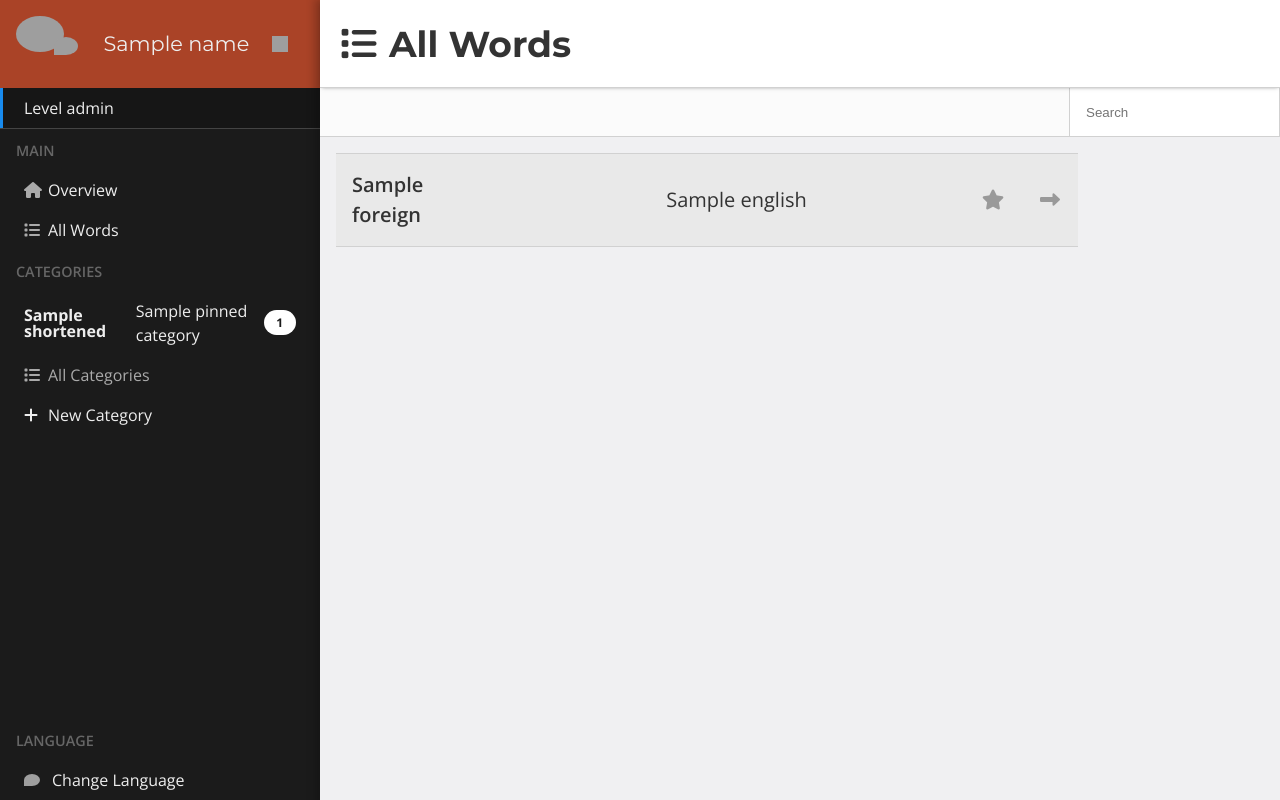
After one commit to DanCatchpole/phrasebook-django, a Django app: template phrasebook/templates/phrasebook/all-words.html in a window 1280 px wide. The commit adds this page. Run offline with Django 3.2, Linux system fonts and the light colour scheme; the template is opened without the code that fills it: most values are stand-ins (such as "Sample title", 1, 10 or a date in 2020); some libraries are stand-ins or nearby versions; grey boxes are pictures that could not be loaded.

Commit message:
All words

```diff
--- a/phrasebook/static/phrasebook/css/dancss/_buttons.scss
+++ b/phrasebook/static/phrasebook/css/dancss/_buttons.scss
@@ -3,11 +3,17 @@
 .button {
   text-decoration: none;
   border: 0;
-  padding: 0.5rem 1rem;
-
+  padding: 0.25rem 1rem;
+  font-size: 1rem;
+  height: auto;
   i {
     margin-right: 0.5rem;
   }
+}
+
+
+.margin--left {
+  margin-left: 1rem;
 }
 
 .button--large {
--- a/phrasebook/static/phrasebook/css/main.css
+++ b/phrasebook/static/phrasebook/css/main.css
@@ -348,9 +348,14 @@ ul.glass-breadcrumb {
 .button {
   text-decoration: none;
   border: 0;
-  padding: 0.5rem 1rem; }
+  padding: 0.25rem 1rem;
+  font-size: 1rem;
+  height: auto; }
   .button i {
     margin-right: 0.5rem; }
+
+.margin--left {
+  margin-left: 1rem; }
 
 .button--large {
   border-radius: 1rem;
@@ -1189,7 +1194,8 @@ form.appForm {
   flex-direction: row;
   align-content: center;
   align-items: center;
-  line-height: 2.25rem; }
+  line-height: 2.25rem;
+  width: 100%; }
   .mainTitle i:not(.fa) {
     padding-right: 1rem;
     font-style: normal;
@@ -1201,7 +1207,8 @@ form.appForm {
   .mainTitle span.subtext {
     color: dimgray;
     margin-top: 0.5rem;
-    font-size: 1.5rem; }
+    font-size: 1.5rem;
+    display: flex; }
   .mainTitle img.logo {
     height: 3rem;
     padding-right: 1rem; }
--- a/phrasebook/static/phrasebook/css/main.scss
+++ b/phrasebook/static/phrasebook/css/main.scss
@@ -1078,6 +1078,8 @@ form.appForm {
     align-content: center;
     align-items: center;
     line-height: 2.25rem;
+    width: 100%;
+
     i:not(.fa) {
         padding-right: 1rem;
         font-style: normal;
@@ -1094,6 +1096,7 @@ form.appForm {
         color: rgb(105, 105, 105);
         margin-top: 0.5rem;
         font-size: 1.5rem;
+        display: flex;
     }
 
     img.logo {
--- a/phrasebook/static/phrasebook/js/search.js
+++ b/phrasebook/static/phrasebook/js/search.js
@@ -23,7 +23,7 @@ $(function(){
                 } else {
                     parameters = { search: $(this).val(), short: $("#shortenedLanguage").val()};
                 }
-                $.post( constantsURL + '../../word/search/', parameters, function(data) {
+                $.post( constantsURL + '/phrasebook/word/search/', parameters, function(data) {
                     $(".allWords").html("");
                     if (data.length === 0) {
                         $(".allWords").html();
--- a/phrasebook/static/phrasebook/js/sidebar.js
+++ b/phrasebook/static/phrasebook/js/sidebar.js
@@ -1,4 +1,17 @@
+function csrfSafeMethod(method) {
+    // these HTTP methods do not require CSRF protection
+    return (/^(GET|HEAD|OPTIONS|TRACE)$/.test(method));
+}
+
 $(document).ready(function() {
+    var csrftoken = jQuery("[name=csrfmiddlewaretoken]").val();
+    $.ajaxSetup({
+        beforeSend: function(xhr, settings) {
+            if (!csrfSafeMethod(settings.type) && !this.crossDomain) {
+                xhr.setRequestHeader("X-CSRFToken", csrftoken);
+            }
+        }
+    });
     $(".shrink").click(function() {
         if($('.sidebar').hasClass("small")) {
             $('.sidebar').animate({"width": 20*16 + ""}, 300, "swing");
--- /dev/null
+++ b/phrasebook/templates/phrasebook/all-words.html
@@ -0,0 +1,74 @@
+{% load static %}
+<!DOCTYPE html>
+<html lang="en">
+  <head>
+    <title>Phrasebook - {{ category.name }}</title>
+    <meta name="viewport" content="width-device-width, initial-scale=1">
+    <link rel="stylesheet" href="{% static 'phrasebook/css/main.css' %}" type="text/css">
+    <link rel="stylesheet" href="https://use.fontawesome.com/1b61713aa1.css" type="text/css">
+    <link rel="icon" type="image/x-icon" href="https://dcatcher.me/assets/favicon.png">
+  </head>
+
+  <body>
+    {% include "phrasebook/sidebar.html" %}
+    <input type="hidden" value="{{ category.id }}" id="category_id">
+    <main>
+    {% csrf_token %}
+        <div class="topBar">
+            <div class="top">
+                <span class="mainTitle">
+                    <i class="fa fa-fw fa-list"></i>
+                    <span>All Words</span>
+                </span>
+            </div>
+        </div>
+        <div class="mini-bar">
+            <div class="sticky-push"></div>
+            <form onkeypress="return event.keyCode !== 13;" class="searchBox">
+                <input type="hidden" id="username" value="{{ username }}">
+                <input type="hidden" id="shortenedLanguage" value="{{ current_language.flag_name }}">
+                <input type="text" placeholder="Search" id="search" class="search">
+            </form>
+        </div>
+
+        <div class="content category" tabindex="1">
+            {% if words__len > 0 %}
+            <div class="wordBlock wbtitle">
+                <span class="lang"><h1>{{ current_language.english_name }}</h1></span>
+                <span class="padding"></span>
+                <span class="english"><h1>English</h1></span>
+                <span class="padding"></span>
+                <span class="starred"><i class="fa fa-fw "></i></span>
+                <span class="starred" title="Edit"><i class="fa fa-fw "></i></span>
+                <span class="starred" title="Move"><i class="fa fa-fw "></i></span>
+            </div>
+            {% endif %}
+
+            <div class="allWords">
+                {% for word in words %}
+                    <div class="wordBlock">
+                        <span class="lang">{{ word.foreign }}</span>
+                        <span class="padding"></span>
+                        <span class="english">{{ word.english }}</span>
+                        <span class="padding"></span>
+                        <input type="hidden" class="word_id" value="{{ word.id }}">
+                        {% if word.starred %}
+                            <span class="starred" title="Unstar"><i class="fa fa-fw fa-star star-on"></i></span>
+                        {% else %}
+                            <span class="starred" title="Star"><i class="fa fa-fw fa-star star-off"></i></span>
+                        {% endif %}
+{#                        <span class="edit starred" title="Edit word"><i class="fa fa-fw fa-pencil"></i></span>#}
+                        <span class="move starred" title="Change category"><i class="fa fa-fw fa-long-arrow-right"></i></span>
+                    </div>
+                {% endfor %}
+            </div>
+        </div>
+    </main>
+    <script src="https://cdnjs.cloudflare.com/ajax/libs/jquery/3.1.0/jquery.min.js"></script>
+    <script src="https://cdnjs.cloudflare.com/ajax/libs/jqueryui/1.12.0/external/jquery/jquery.js"></script>
+{#    <script src="{% static 'phrasebook/js/dropdown.js' %}"></script>#}
+    <script src="{% static 'phrasebook/js/sidebar.js' %}"></script>
+    <script src="{% static 'phrasebook/js/languagePicker.js' %}"></script>
+    <script src="{% static 'phrasebook/js/search.js' %}"></script>
+  </body>
+</html>
--- a/phrasebook/templates/phrasebook/sidebar.html
+++ b/phrasebook/templates/phrasebook/sidebar.html
@@ -67,6 +67,12 @@
             <a href="{% url 'phrasebook:app' %}" class="all link {{ page_app }}">
                 <i class="fa fa-fw fa-home"></i>
                 <span>Overview</span>
+            </a>
+        </li>
+        <li>
+            <a href="{% url 'phrasebook:all_words' %}" class="all link {{ all_words }}">
+                <i class="fa fa-fw fa-list"></i>
+                <span>All Words</span>
             </a>
         </li>
 
--- a/phrasebook/urls.py
+++ b/phrasebook/urls.py
@@ -13,6 +13,7 @@ urlpatterns = [
     url(r'^register/$', auth.register, name="register"),
     url(r'^first_login/$', general.first_login, name="first_login"),
     url(r'^app/$', general.app, name="app"),
+    url(r'^all/$', word.all, name="all_words"),
     url(r'^profile/$', general.profile, name="profile"),
 
     url(r'^language/register/$', language.register_user_language, name="register_user_language"),
--- a/phrasebook/views/auth.py
+++ b/phrasebook/views/auth.py
@@ -46,7 +46,6 @@ def register(request):
 
 
 def register_post(request):
-    # print(request.POST)
     username = request.POST.get('username')
     password = request.POST.get('password')
     passwordC = request.POST.get('confirmpassword')
--- a/phrasebook/views/category.py
+++ b/phrasebook/views/category.py
@@ -128,12 +128,7 @@ def update_notes(request, id):
 
 @login_required()
 def update_words(request, id):
-    rec = request.body.decode("utf-8")
-    # print(rec)
     received_json = json.loads(request.body.decode("utf-8"))
-    # print(received_json)
-    # print(received_json["removed_words"])
-    # print(received_json["updated_words"])
 
     for word in received_json["updated_words"]:
         w = Word.objects.get(id=word['id'])
--- a/phrasebook/views/language.py
+++ b/phrasebook/views/language.py
@@ -23,6 +23,7 @@ def register_user_language(request):
     update_session(request)
     return JsonResponse({"success": language.english_name + " saved successfully"})
 
+
 @login_required()
 def change_language(request, flag_name):
     try:
```
Also changed, not shown: phrasebook/static/phrasebook/js/starred.js (+2 -12 lines), phrasebook/templates/phrasebook/shared-category.html (+5 -2 lines), phrasebook/views/word.py (+8 -2 lines), 1 other file.
